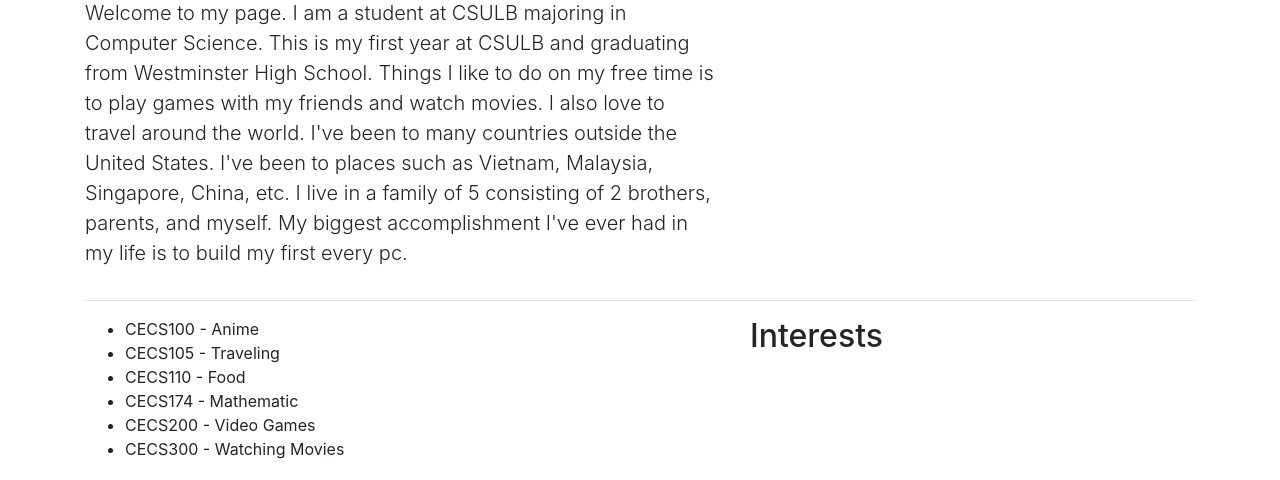
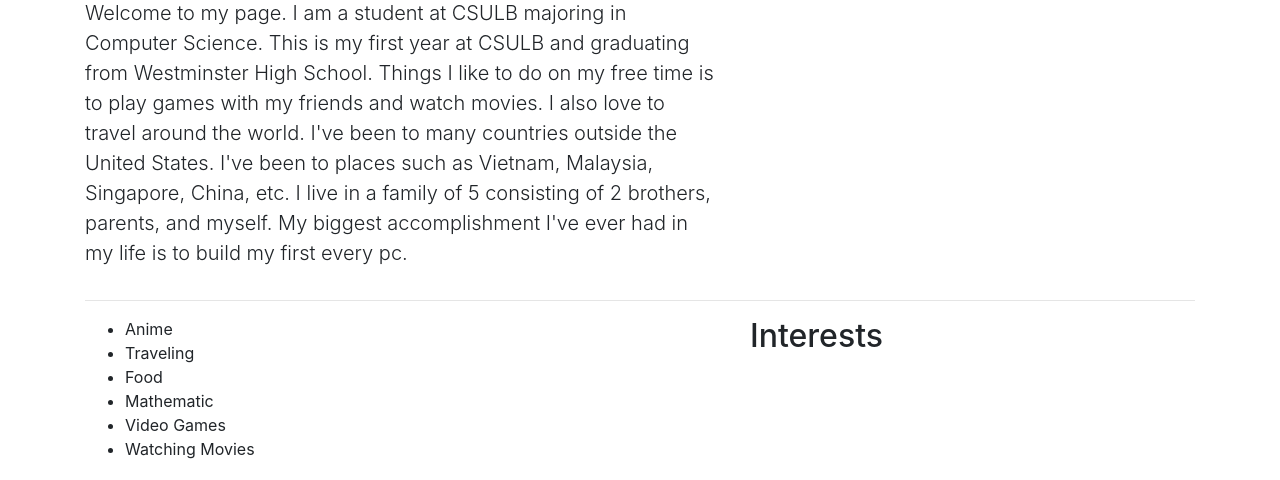
Before and after one commit to Avaces/Bootstrap, a plain HTML site: page index.html in a window 1280 px wide. Shown: the part 347-827 px from the top of the page. Drawn offline with nearby package versions, Linux system fonts and the light colour scheme.

Commit message:
Update index.html

```diff
--- a/index.html
+++ b/index.html
@@ -44,12 +44,12 @@ I live in a family of 5 consisting of 2 brothers, parents, and myself. My bigges
 <div class="row featurette">
       <div class="col-md-7">
           <ul>
-          <li>CECS100 - Anime</li>
-            <li>CECS105 - Traveling</li>
-          <li>CECS110 - Food</li>
-            <li>CECS174 - Mathematic</li>
-            <li>CECS200 - Video Games</li>
-            <li>CECS300 - Watching Movies</li>
+          <li>Anime</li>
+            <li>Traveling</li>
+          <li>Food</li>
+            <li>Mathematic</li>
+            <li>Video Games</li>
+            <li>Watching Movies</li>
 
           </ul>
 
```
